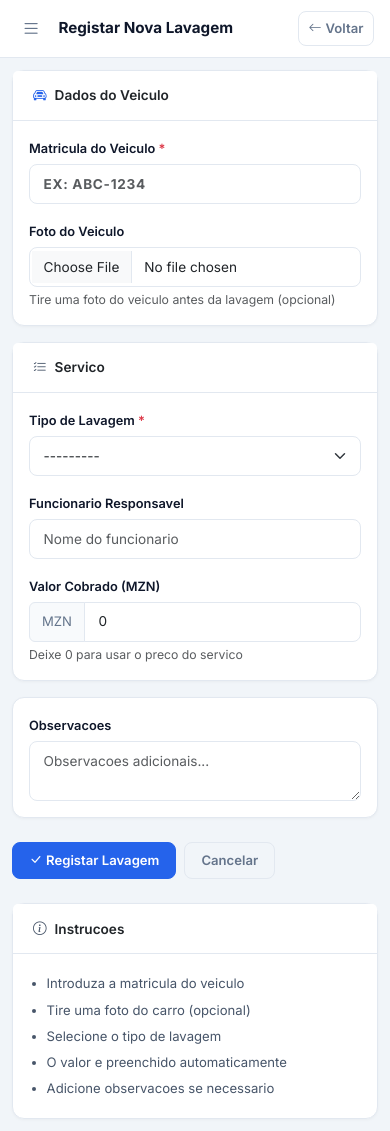
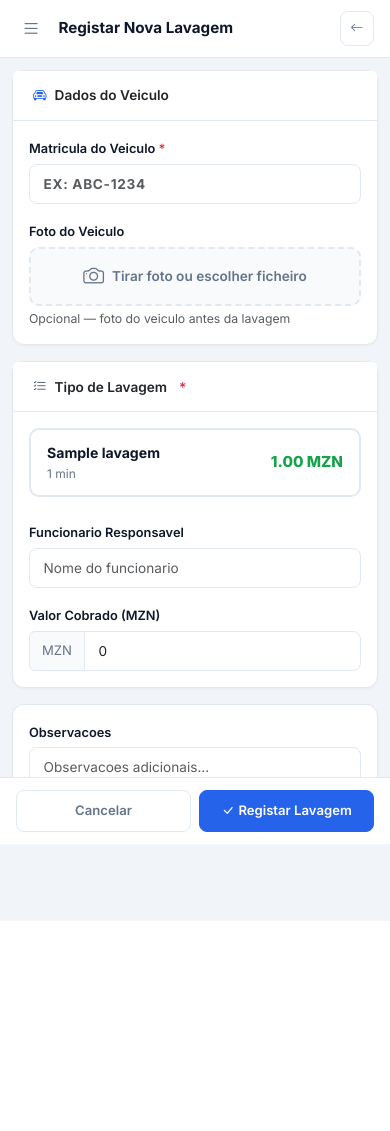
Before and after one commit to albinoafonsocumbe/carwash-stock, a Django app: page /lavagens/nova/ in a window 390 px wide. After the commit the page ends 921 px from the top, so only its background shows below. Run offline with Django 4.2, Linux system fonts and the light colour scheme; a user stored in the database is signed in; tables that the repository leaves empty hold one stand-in row (values such as "Sample post").

Commit message:
feat: formulario lavagem responsivo mobile + link admin no dashboard

```diff
--- a/carwash_stock/templates/lavagens/form.html
+++ b/carwash_stock/templates/lavagens/form.html
@@ -2,14 +2,57 @@
 {% block title %}{{ titulo }}{% endblock %}
 {% block page_title %}{{ titulo }}{% endblock %}
 
+{% block extra_css %}
+<style>
+/* Botao de camera mobile */
+.camera-btn {
+    display: flex; align-items: center; justify-content: center; gap: .5rem;
+    width: 100%; padding: .75rem; border: 2px dashed #e2e8f0;
+    border-radius: 10px; background: #f8fafc; color: #64748b;
+    font-size: .85rem; font-weight: 600; cursor: pointer;
+    transition: border-color .15s, background .15s;
+}
+.camera-btn:hover { border-color: #2563eb; background: #eff6ff; color: #2563eb; }
+.camera-btn i { font-size: 1.3rem; }
+
+/* Servicos como cards seleccionaveis em mobile */
+.servico-card {
+    border: 2px solid #e2e8f0; border-radius: 10px; padding: .75rem 1rem;
+    cursor: pointer; transition: all .15s; margin-bottom: .5rem;
+    display: flex; align-items: center; justify-content: space-between;
+}
+.servico-card:hover { border-color: #2563eb; background: #eff6ff; }
+.servico-card.selected { border-color: #2563eb; background: #eff6ff; }
+.servico-card .s-nome { font-weight: 700; font-size: .88rem; color: #0f172a; }
+.servico-card .s-info { font-size: .75rem; color: #64748b; margin-top: .1rem; }
+.servico-card .s-preco { font-weight: 800; color: #16a34a; font-size: .95rem; }
+
+@media (max-width: 768px) {
+    .instrucoes-panel { display: none; }
+    .submit-bar {
+        position: fixed; bottom: 0; left: 0; right: 0;
+        background: #fff; border-top: 1px solid #e2e8f0;
+        padding: .75rem 1rem; z-index: 150;
+        display: flex; gap: .5rem;
+    }
+    .submit-bar .btn { flex: 1; padding: .65rem; }
+    .page-body { padding-bottom: 5rem !important; }
+}
+@media (min-width: 769px) {
+    .submit-bar { display: none; }
+    .submit-desktop { display: flex !important; }
+}
+</style>
+{% endblock %}
+
 {% block topbar_actions %}
 <a href="{% url 'lavagens:list' %}" class="btn btn-sm btn-outline-secondary d-flex align-items-center gap-1">
-    <i class="bi bi-arrow-left"></i> Voltar
+    <i class="bi bi-arrow-left"></i> <span class="d-none d-sm-inline">Voltar</span>
 </a>
 {% endblock %}
 
 {% block content %}
-<div class="row g-4">
+<div class="row g-3">
 
     <div class="col-lg-7">
         <form method="post" enctype="multipart/form-data" novalidate id="lavagemForm">
@@ -25,19 +68,27 @@
                     <div class="mb-3">
                         <label class="form-label">{{ form.matricula.label }} <span class="text-danger">*</span></label>
                         {{ form.matricula }}
-                        {% if form.matricula.errors %}<div class="text-danger mt-1" style="font-size:.78rem;">{{ form.matricula.errors.0 }}</div>{% endif %}
+                        {% if form.matricula.errors %}
+                        <div class="text-danger mt-1" style="font-size:.78rem;">{{ form.matricula.errors.0 }}</div>
+                        {% endif %}
                     </div>
 
-                    <!-- Foto do veiculo -->
+                    <!-- Foto -->
                     <div>
                         <label class="form-label">{{ form.foto.label }}</label>
-                        {{ form.foto }}
-                        <div class="form-text">Tire uma foto do veiculo antes da lavagem (opcional)</div>
-                        {% if form.foto.errors %}<div class="text-danger mt-1" style="font-size:.78rem;">{{ form.foto.errors.0 }}</div>{% endif %}
-                        <!-- Preview da foto -->
+                        <label class="camera-btn" for="id_foto">
+                            <i class="bi bi-camera"></i>
+                            <span id="fotoLabel">Tirar foto ou escolher ficheiro</span>
+                        </label>
+                        <div style="display:none;">{{ form.foto }}</div>
+                        <div class="form-text">Opcional — foto do veiculo antes da lavagem</div>
                         <div id="fotoPreview" style="display:none;margin-top:.75rem;">
                             <img id="fotoImg" src="" alt="Preview"
-                                 style="width:100%;max-height:200px;object-fit:cover;border-radius:10px;border:1px solid #e2e8f0;">
+                                 style="width:100%;max-height:220px;object-fit:cover;border-radius:10px;border:1px solid #e2e8f0;">
+                            <button type="button" onclick="clearFoto()"
+                                    style="margin-top:.4rem;font-size:.75rem;color:#dc2626;background:none;border:none;cursor:pointer;padding:0;">
+                                <i class="bi bi-x-circle me-1"></i>Remover foto
+                            </button>
                         </div>
                     </div>
                 </div>
@@ -47,19 +98,39 @@
             <div class="card mb-3">
                 <div class="card-header d-flex align-items-center gap-2">
                     <i class="bi bi-list-check" style="color:#475569;"></i>
-                    Servico
+                    Tipo de Lavagem <span class="text-danger ms-1">*</span>
                 </div>
                 <div class="card-body">
-                    <div class="mb-3">
-                        <label class="form-label">{{ form.tipo_lavagem.label }} <span class="text-danger">*</span></label>
+                    <!-- Select original (escondido em mobile, visivel em desktop) -->
+                    <div class="d-none d-md-block mb-3">
                         {{ form.tipo_lavagem }}
-                        {% if form.tipo_lavagem.errors %}<div class="text-danger mt-1" style="font-size:.78rem;">{{ form.tipo_lavagem.errors.0 }}</div>{% endif %}
-                        <div id="tipoInfo" style="display:none;margin-top:.5rem;padding:.55rem .85rem;background:#eff6ff;border-radius:8px;font-size:.8rem;color:#1d4ed8;border:1px solid #bfdbfe;">
-                            <i class="bi bi-info-circle me-1"></i>
-                            Preco: <strong id="tipoPreco"></strong> &nbsp;·&nbsp; Duracao: <strong id="tipoDuracao"></strong>
+                        {% if form.tipo_lavagem.errors %}
+                        <div class="text-danger mt-1" style="font-size:.78rem;">{{ form.tipo_lavagem.errors.0 }}</div>
+                        {% endif %}
+                    </div>
+
+                    <!-- Cards de servico (mobile) -->
+                    <div class="d-md-none" id="servicoCards">
+                        {% for tipo_id, tipo_nome in form.tipo_lavagem.field.choices %}
+                        {% if tipo_id %}
+                        <div class="servico-card" data-id="{{ tipo_id }}" onclick="selectServico({{ tipo_id }})">
+                            <div>
+                                <div class="s-nome">{{ tipo_nome }}</div>
+                                <div class="s-info" id="info-{{ tipo_id }}">A carregar...</div>
+                            </div>
+                            <div class="s-preco" id="preco-{{ tipo_id }}">—</div>
                         </div>
+                        {% endif %}
+                        {% endfor %}
                     </div>
-                    <div class="row g-3">
+
+                    <!-- Info do tipo seleccionado -->
+                    <div id="tipoInfo" style="display:none;margin-top:.5rem;padding:.55rem .85rem;background:#eff6ff;border-radius:8px;font-size:.8rem;color:#1d4ed8;border:1px solid #bfdbfe;">
+                        <i class="bi bi-info-circle me-1"></i>
+                        Preco: <strong id="tipoPreco"></strong> &nbsp;·&nbsp; Duracao: <strong id="tipoDuracao"></strong>
+                    </div>
+
+                    <div class="row g-3 mt-1">
                         <div class="col-sm-6">
                             <label class="form-label">{{ form.funcionario.label }}</label>
                             {{ form.funcionario }}
@@ -76,10 +147,8 @@
                                 <input type="hidden" name="valor_cobrado" id="id_valor_cobrado" value="0">
                                 {% endif %}
                             </div>
-                            {% if user.is_admin %}
-                            <div class="form-text">Deixe 0 para usar o preco do servico</div>
-                            {% else %}
-                            <div class="form-text" style="color:#94a3b8;">Definido automaticamente pelo servico</div>
+                            {% if not user.is_admin %}
+                            <div class="form-text" style="color:#94a3b8;">Definido pelo servico</div>
                             {% endif %}
                         </div>
                     </div>
@@ -87,14 +156,15 @@
             </div>
 
             <!-- Observacoes -->
-            <div class="card mb-4">
+            <div class="card mb-3">
                 <div class="card-body">
                     <label class="form-label">{{ form.observacoes.label }}</label>
                     {{ form.observacoes }}
                 </div>
             </div>
 
-            <div class="d-flex gap-2">
+            <!-- Botoes desktop -->
+            <div class="submit-desktop d-none gap-2">
                 <button type="submit" class="btn btn-primary d-flex align-items-center gap-1">
                     <i class="bi bi-check-lg"></i> {{ btn_label }}
                 </button>
@@ -103,8 +173,8 @@
         </form>
     </div>
 
-    <!-- Painel lateral -->
-    <div class="col-lg-5">
+    <!-- Painel lateral desktop -->
+    <div class="col-lg-5 instrucoes-panel">
         <div class="card" style="position:sticky;top:70px;">
             <div class="card-header d-flex align-items-center gap-2">
                 <i class="bi bi-info-circle" style="color:#475569;"></i>
@@ -123,6 +193,15 @@
     </div>
 
 </div>
+
+<!-- Barra de submit mobile -->
+<div class="submit-bar">
+    <a href="{% url 'lavagens:list' %}" class="btn btn-outline-secondary">Cancelar</a>
+    <button type="submit" form="lavagemForm" class="btn btn-primary d-flex align-items-center justify-content-center gap-1">
+        <i class="bi bi-check-lg"></i> {{ btn_label }}
+    </button>
+</div>
+
 {% endblock %}
 
 {% block extra_js %}
@@ -136,28 +215,46 @@ const valorInput = document.getElementById('id_valor_cobrado');
 const fotoInput = document.getElementById('id_foto');
 const fotoPreview = document.getElementById('fotoPreview');
 const fotoImg = document.getElementById('fotoImg');
+const fotoLabel = document.getElementById('fotoLabel');
+
+// Preencher cards mobile com info dos tipos
+Object.keys(tipos).forEach(id => {
+    const infoEl = document.getElementById('info-' + id);
+    const precoCardEl = document.getElementById('preco-' + id);
+    if (infoEl) infoEl.textContent = tipos[id].duracao + ' min';
+    if (precoCardEl) precoCardEl.textContent = tipos[id].preco + ' MZN';
+});
+
+function selectServico(id) {
+    // Actualizar select hidden
+    if (select) select.value = id;
+    // Visual dos cards
+    document.querySelectorAll('.servico-card').forEach(c => c.classList.remove('selected'));
+    const card = document.querySelector('.servico-card[data-id="' + id + '"]');
+    if (card) card.classList.add('selected');
+    updateInfo();
+}
 
 function updateInfo() {
-    const id = select.value;
+    const id = select ? select.value : null;
     if (id && tipos[id]) {
-        precoEl.textContent = tipos[id].preco + ' MZN';
-        duracaoEl.textContent = tipos[id].duracao + ' min';
-        info.style.display = 'block';
-        // Campo display para funcionarios (readonly)
+        if (precoEl) precoEl.textContent = tipos[id].preco + ' MZN';
+        if (duracaoEl) duracaoEl.textContent = tipos[id].duracao + ' min';
+        if (info) info.style.display = 'block';
         const displayInput = document.getElementById('id_valor_cobrado_display');
         if (displayInput) {
             displayInput.value = tipos[id].preco + ' MZN';
-            document.getElementById('id_valor_cobrado').value = tipos[id].preco;
+            const hidden = document.getElementById('id_valor_cobrado');
+            if (hidden) hidden.value = tipos[id].preco;
         } else if (valorInput && (!valorInput.value || parseFloat(valorInput.value) === 0)) {
             valorInput.value = tipos[id].preco;
         }
     } else {
-        info.style.display = 'none';
+        if (info) info.style.display = 'none';
     }
 }
 
-select.addEventListener('change', updateInfo);
-updateInfo();
+if (select) { select.addEventListener('change', updateInfo); updateInfo(); }
 
 // Preview da foto
 if (fotoInput) {
@@ -168,12 +265,17 @@ if (fotoInput) {
             reader.onload = e => {
                 fotoImg.src = e.target.result;
                 fotoPreview.style.display = 'block';
+                fotoLabel.textContent = file.name;
             };
             reader.readAsDataURL(file);
-        } else {
-            fotoPreview.style.display = 'none';
         }
     });
 }
+
+function clearFoto() {
+    fotoInput.value = '';
+    fotoPreview.style.display = 'none';
+    fotoLabel.textContent = 'Tirar foto ou escolher ficheiro';
+}
 </script>
 {% endblock %}
```
Also changed, not shown: carwash_stock/templates/dashboard/index.html (+10 -1 lines).
